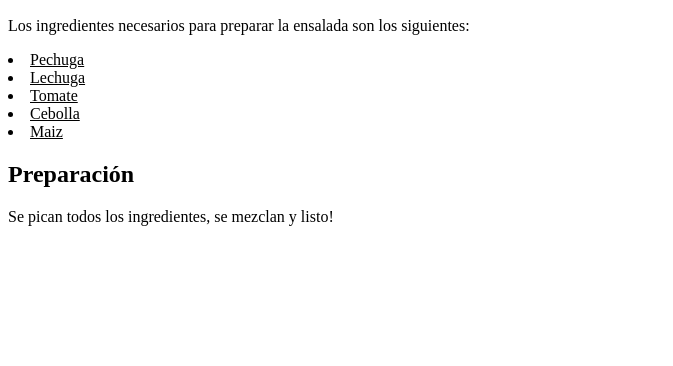
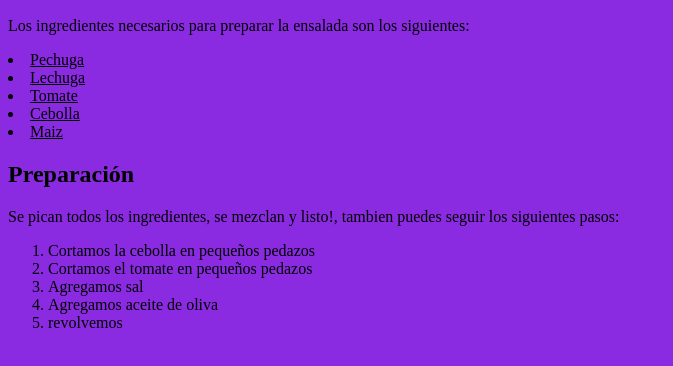
Before and after one commit to wesgdev1/aspirantes-mir-html-y-css, a plain HTML site: page ejercicio1-html-y-css/index.html in a window 1280 px wide. Shown: the part 434-800 px from the top of the page, without its empty margins (0-673 px from the left). Drawn offline with Linux system fonts and the light colour scheme.

Commit message:
Agrega lista ordeana

```diff
--- a/ejercicio1-html-y-css/estilos.css
+++ b/ejercicio1-html-y-css/estilos.css
@@ -1,4 +1,13 @@
+
+
+
+
 h1{
 
     color: #00ffbf;
 }
+
+body{
+
+    background-color: blueviolet;
+}
--- a/ejercicio1-html-y-css/index.html
+++ b/ejercicio1-html-y-css/index.html
@@ -23,7 +23,15 @@
     </u>
 
     <h2>Preparación</h2>
-    <p>Se pican todos los ingredientes, se mezclan y listo!</p>
+    <p>Se pican todos los ingredientes, se mezclan y listo!, tambien puedes seguir los siguientes pasos:</p>
+
+    <ol>
+        <li>Cortamos la cebolla en pequeños pedazos</li>
+        <li>Cortamos el tomate en pequeños pedazos</li>
+        <li>Agregamos sal</li>
+        <li>Agregamos aceite de oliva</li>
+        <li>revolvemos</li>
+    </ol>
 
 </body>
 </html>
```
